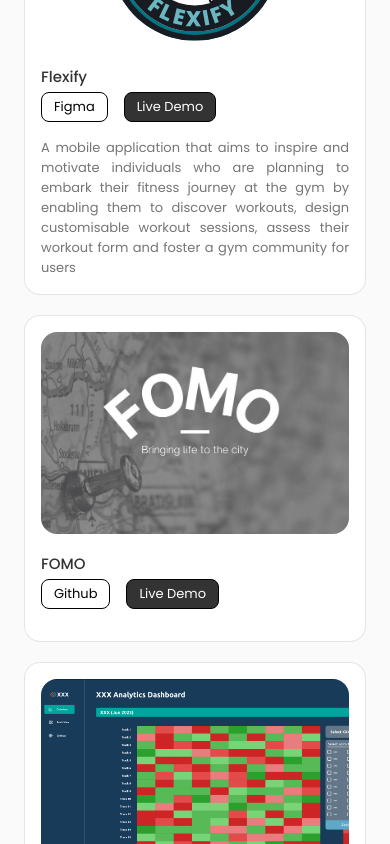
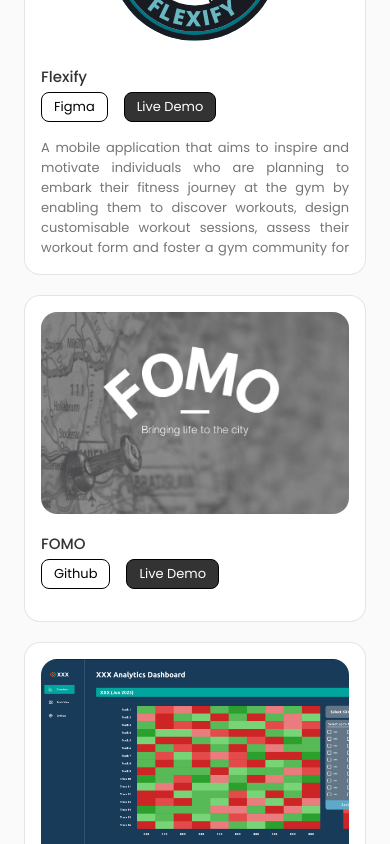
Before and after one commit to brendankhow/personal-portfolio-website, a React (Create React App) app: page / in a window 390 px wide. Shown: the part 6100-6944 px from the top of the page. Built offline with nearby package versions, Linux system fonts and the light colour scheme.

Commit message:
fix: project responsive issue

```diff
--- a/src/components/project/project.css
+++ b/src/components/project/project.css
@@ -66,7 +66,7 @@
 .btn__github {
   /* background-color: var(--title-color); */
   border: 1px black solid;
-    color: black!important;
+  color: black !important;
   cursor: pointer;
   color: var(--title-color);
   padding: 0.25rem 0.75rem;
@@ -91,9 +91,8 @@
   font-size: var(--small-font-size);
   text-align: justify;
   max-height: 170px;
+  position: relative;
   overflow: hidden;
-    position: relative;
-    transition: max-height 0.5s ease-in-out;
 }
 
 .project__items {
@@ -112,7 +111,7 @@
 @media screen and (max-width: 992px) {
   .project__container {
     gap: 1.25rem;
-        grid-template-columns: repeat(2, max-content);
+    grid-template-columns: repeat(2, 1fr);
   }
 
   .project__card {
@@ -126,11 +125,20 @@
   .project__title {
     margin-bottom: 0.25rem;
   }
+
+  .project_description {
+    max-height: 150px;
+  }
+
 }
 
 @media screen and (max-width: 768px) {
   .project__container {
-        grid-template-columns: max-content;
+    grid-template-columns: repeat(2, 1fr);
+  }
+
+  .project_description {
+    max-height: 180px;
   }
 }
 
@@ -140,6 +148,10 @@
     grid-template-columns: 1fr;
   }
 
+  .project_description {
+    max-height: 120px;
+  }
+
   .project__img {
     width: 100%;
   }
@@ -147,8 +159,12 @@
 
 /* Responsive styles for 350px */
 @media screen and (max-width: 350px) {
-    .project__itme {
+  .project__item {
     font-size: var(--small-font-size);
+  }
+
+  .project_description {
+    max-height: 100px;
   }
 
   .project__filters {
```
Lines whose indentation alone changed are shown as unchanged.
